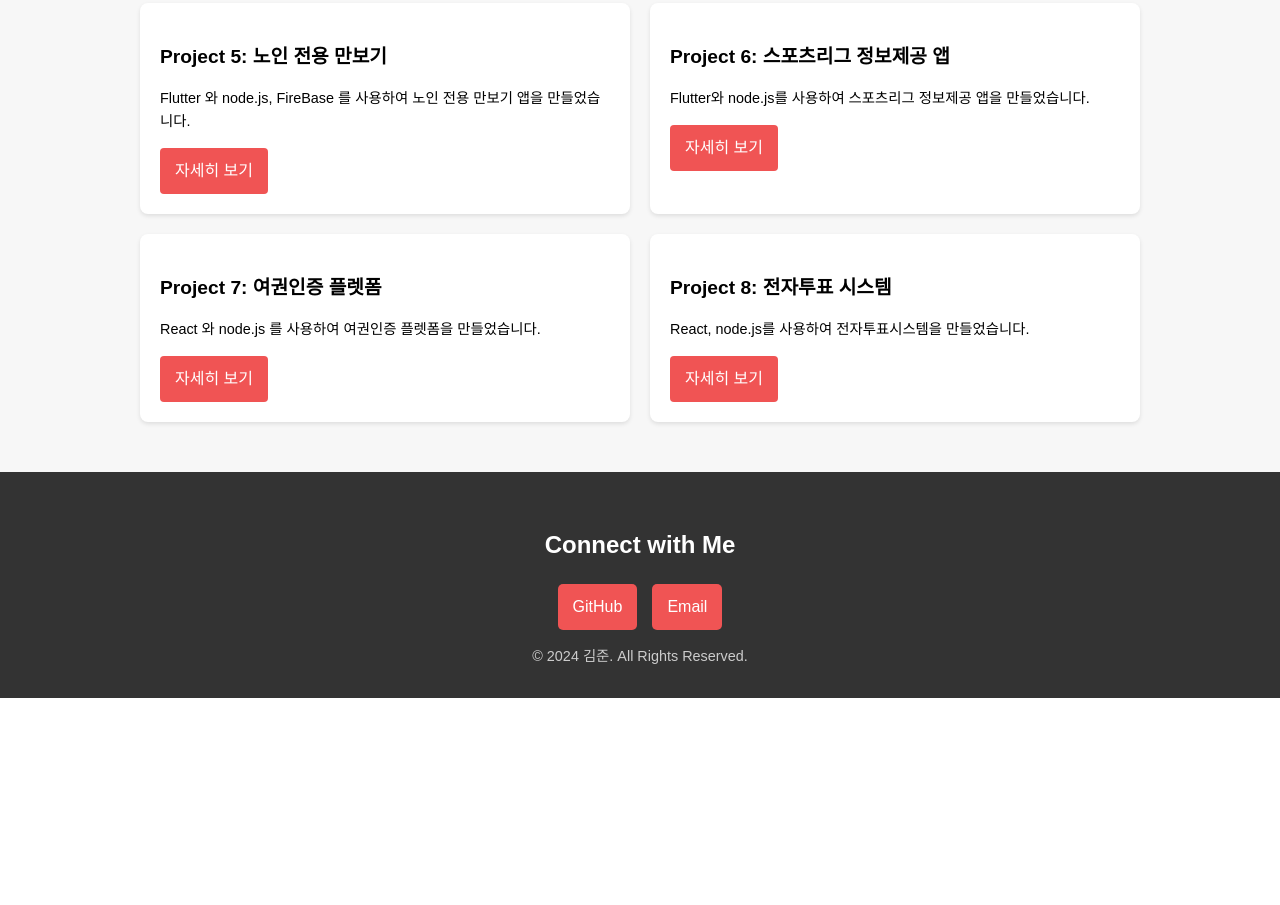
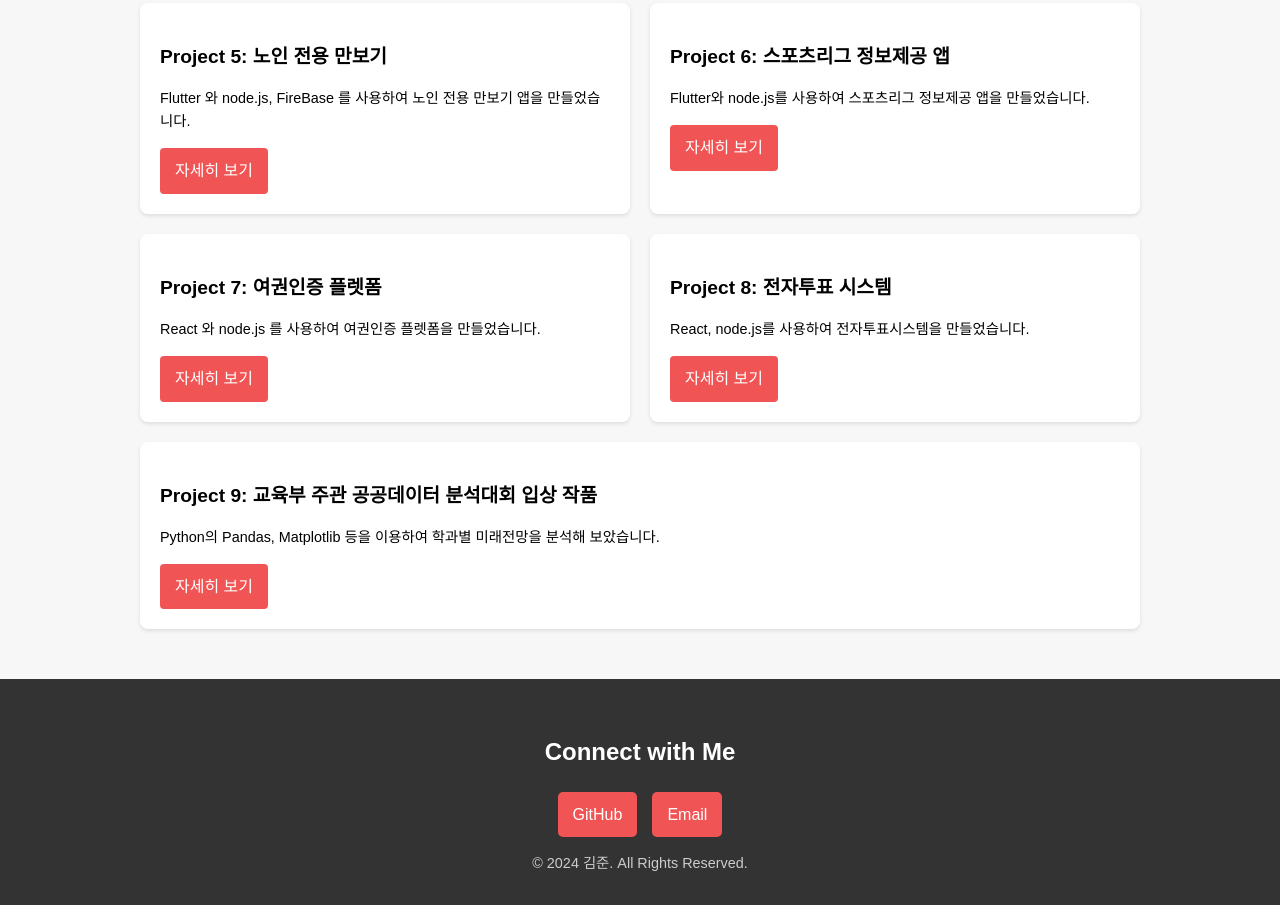
Before and after one commit to joon-11/portfoilo, a plain HTML site: page KJ'sPortfoilo/index.html in a window 1280 px wide. Shown: the part 1809-2714 px from the top of the page. Before the commit the page ends 2507 px from the top, so only its background shows below. Drawn offline with Linux system fonts and the light colour scheme.

Commit message:
Update index.html

```diff
--- a/KJ'sPortfoilo/index.html
+++ b/KJ'sPortfoilo/index.html
@@ -138,7 +138,11 @@
             <p>React, node.js를 사용하여 전자투표시스템을 만들었습니다.</p>
             <a href="https://github.com/joon-11/voteSystem" target="_blank" class="btn">자세히 보기</a>
           </div>
-
+          <div class="project-card">
+            <h3>Project 9: 교육부 주관 공공데이터 분석대회 입상 작품</h3>
+            <p>Python의 Pandas, Matplotlib 등을 이용하여 학과별 미래전망을 분석해 보았습니다.</p>
+            <a href="https://github.com/joon-11/23_dataAnalisysContestProject" target="_blank" class="btn">자세히 보기</a>
+          </div>
 
         </div>
       </section>
```
